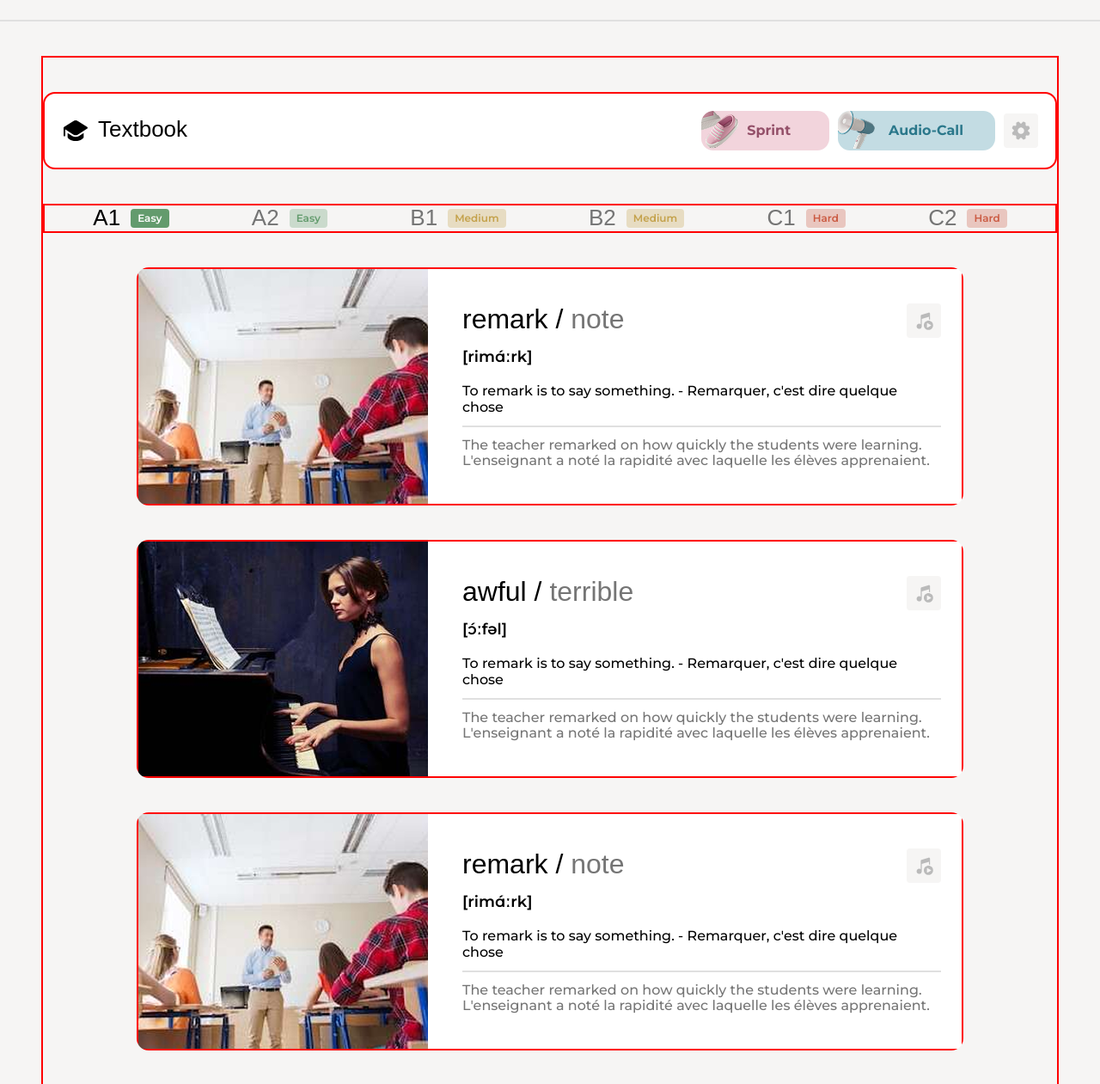
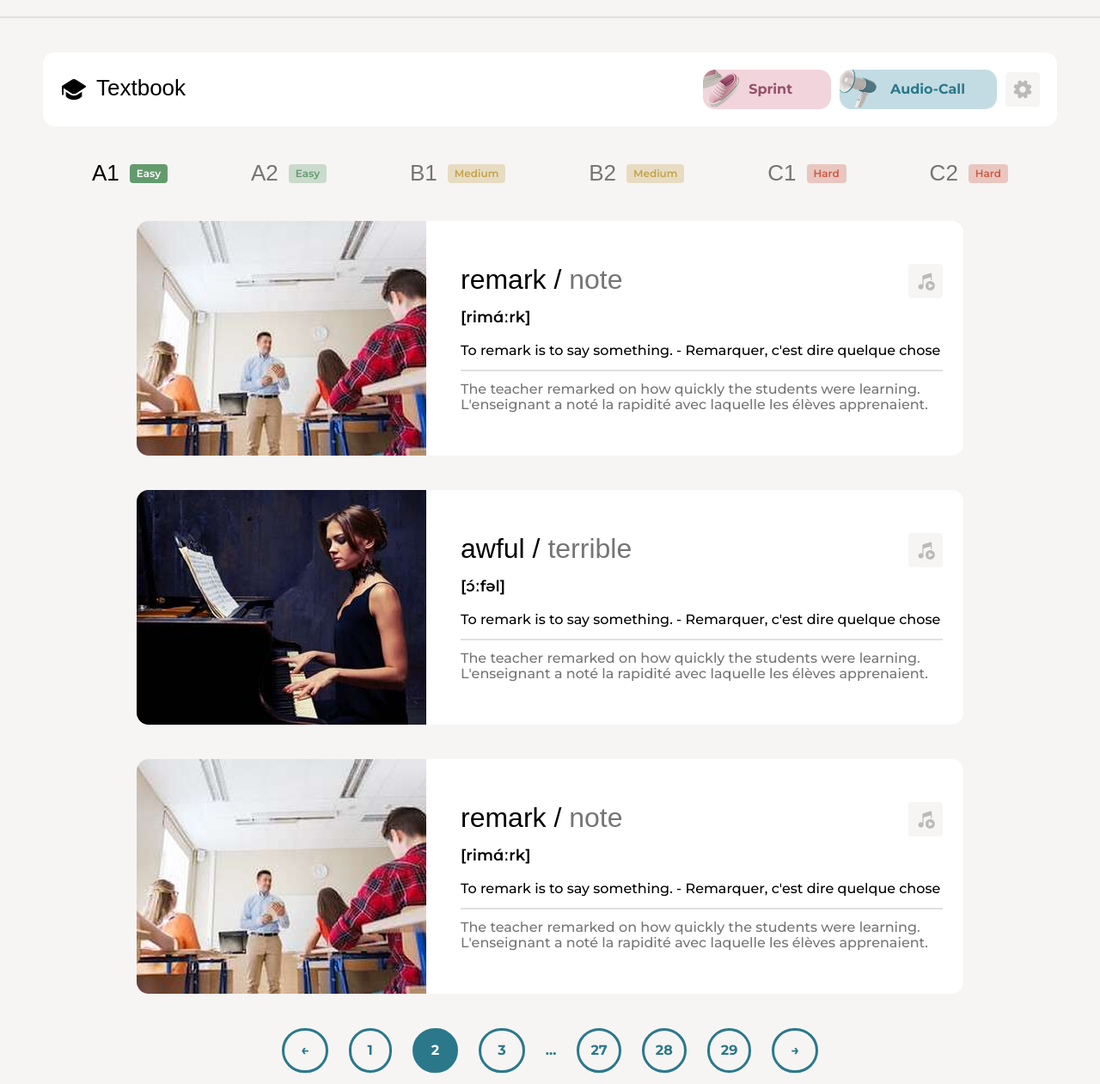
Before and after one commit to Polymer-505/E-Learning, a plain HTML site: page textbook.html in a window 1280 px wide. Shown: the part 98-1359 px from the top of the page at 86% size. Drawn offline with nearby package versions, Linux system fonts and the light colour scheme; a web font is replaced by a local one.

Commit message:
укцукцу

```diff
--- a/src/css/style.css
+++ b/src/css/style.css
@@ -30,7 +30,6 @@
 .container {
     width: 1180px;
     margin: 0 auto;
-    border: 2px solid #ff0000;
 }
 
 body {
--- a/src/css/style2.css
+++ b/src/css/style2.css
@@ -43,7 +43,6 @@
 .container {
     width: 1180px;
     margin: 0 auto;
-    border: 2px solid #ff0000;
 }
 
 a {
@@ -142,8 +141,6 @@ header {
     padding: 20px;
     background-color: var(--white);
     border-radius: 14px;
-
-    border: 2px solid #ff0000;
 }
 
 .nav-site2-texbook {
@@ -217,8 +214,6 @@ header {
     display: flex;
     justify-content: space-evenly;
     gap: 40px;
-
-    border: 2px solid #ff0000;
 }
 
 .nav-site3-part1,
@@ -322,8 +317,6 @@ header {
     display: flex;
     align-items: center;
     background-color: var(--white);
-
-    border: 2px solid #ff0000;
 }
 
 .word-card-png {
@@ -395,8 +388,6 @@ header {
     justify-content: center;
     align-items: center;
     gap: 24px;
-
-    border: 2px solid #ff0000;
 }
 
 .pagination-part1 {
```
